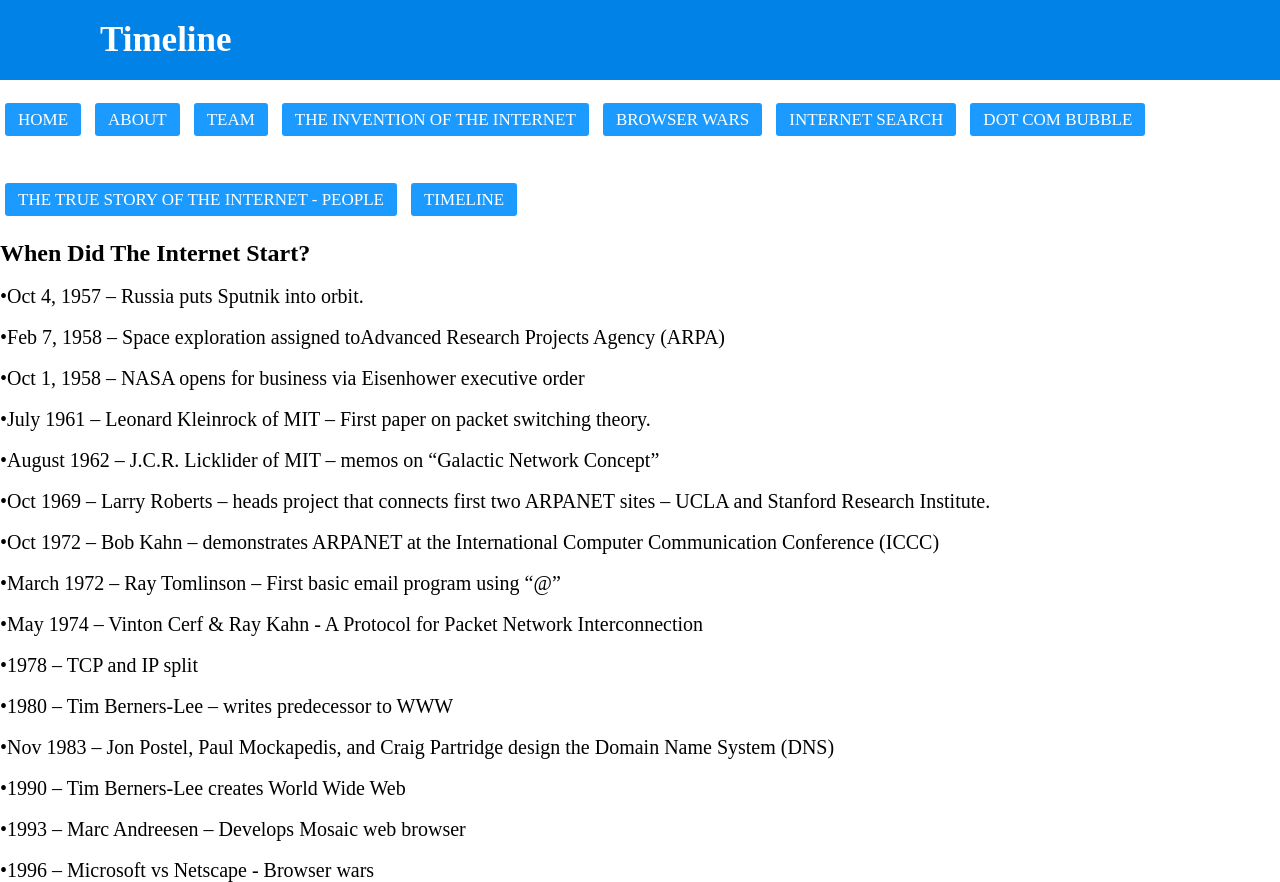
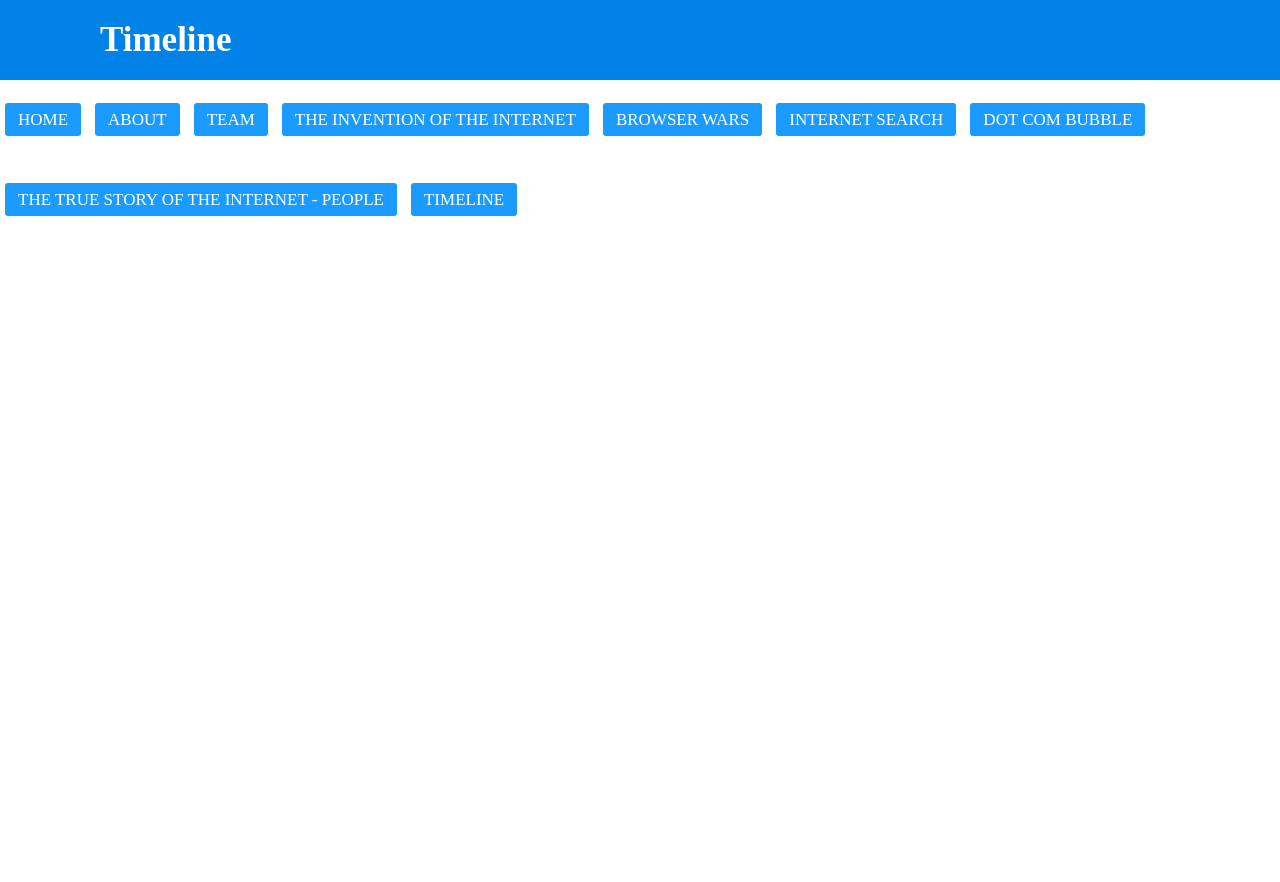
Before and after one commit to prashed/Project1, a plain HTML site: page docs/timeline.html in a window 1280 px wide. After the commit the page ends 800 px from the top, so only its background shows below. Drawn offline with Linux system fonts and the light colour scheme.

Commit message:
Bug: changed directory

```diff
--- a/docs/timeline.html
+++ b/docs/timeline.html
@@ -2,10 +2,8 @@
 <html lang="en">
 <head>
     <meta charset="UTF-8">
-    <title>Timeline</title>
+    <title>Title</title>
     <link rel="stylesheet" href="../css/navbar.css">
-
-
 </head>
 <body>
 <nav>
@@ -23,73 +21,5 @@
     </ul>
 </nav>
 
-<div>
-    <h2 style="margin-top: 150px">
-        When Did The Internet Start?
-    </h2>
-</div>
-<br/>
-
-<div>
-<p style="font-size: 20px">•Oct 4, 1957 – Russia puts Sputnik into orbit.</p>
-</div>
-<br/>
-<div>
-    <p style="font-size: 20px">•Feb 7, 1958 – Space exploration assigned toAdvanced Research Projects Agency (ARPA)</p>
-</div>
-<br/>
-<div>
-    <p style="font-size: 20px">•Oct 1, 1958 – NASA opens for business via Eisenhower executive order</p>
-</div>
-<br/>
-<div>
-    <p style="font-size: 20px">•July 1961 – Leonard Kleinrock of MIT – First paper on packet switching theory.</p>
-</div>
-<br/>
-<div>
-    <p style="font-size: 20px">•August 1962 – J.C.R. Licklider of MIT – memos on “Galactic Network Concept”</p>
-</div>
-<br/>
-<div>
-    <p style="font-size: 20px">•Oct 1969 – Larry Roberts – heads project that connects first two ARPANET sites – UCLA and Stanford Research Institute.</p>
-</div>
-<br/>
-<div>
-    <p style="font-size: 20px">•Oct 1972 – Bob Kahn – demonstrates ARPANET at the International Computer Communication Conference (ICCC) </p>
-</div>
-<br/>
-<div>
-    <p style="font-size: 20px">•March 1972 – Ray Tomlinson – First basic email program using “@”</p>
-</div>
-<br/>
-<div>
-    <p style="font-size: 20px">•May 1974 – Vinton Cerf & Ray Kahn - A Protocol for Packet Network Interconnection</p>
-</div>
-<br/>
-<div>
-    <p style="font-size: 20px">•1978 – TCP and IP split</p>
-</div>
-<br/>
-<div>
-    <p style="font-size: 20px">•1980 – Tim Berners-Lee – writes predecessor to WWW</p>
-</div>
-<br/>
-<div>
-    <p style="font-size: 20px">•Nov 1983 – Jon Postel, Paul Mockapedis, and Craig Partridge design the Domain Name System (DNS)</p>
-</div>
-<br/>
-<div>
-    <p style="font-size: 20px">•1990 – Tim Berners-Lee creates World Wide Web</p>
-</div>
-<br/>
-<div>
-    <p style="font-size: 20px">•1993 – Marc Andreesen – Develops Mosaic web browser</p>
-</div>
-<br/>
-<div>
-    <p style="font-size: 20px">•1996 – Microsoft vs Netscape - Browser wars </p>
-</div>
-
-
 </body>
 </html>
```
Also changed, not shown: docs/team.html (+1 -1 lines), docs2/timeline.html (deleted, +0 -25 lines), css/linkedin.css (renamed from docs/linkedin.css), docs/index.html (renamed from docs2/index.html).
